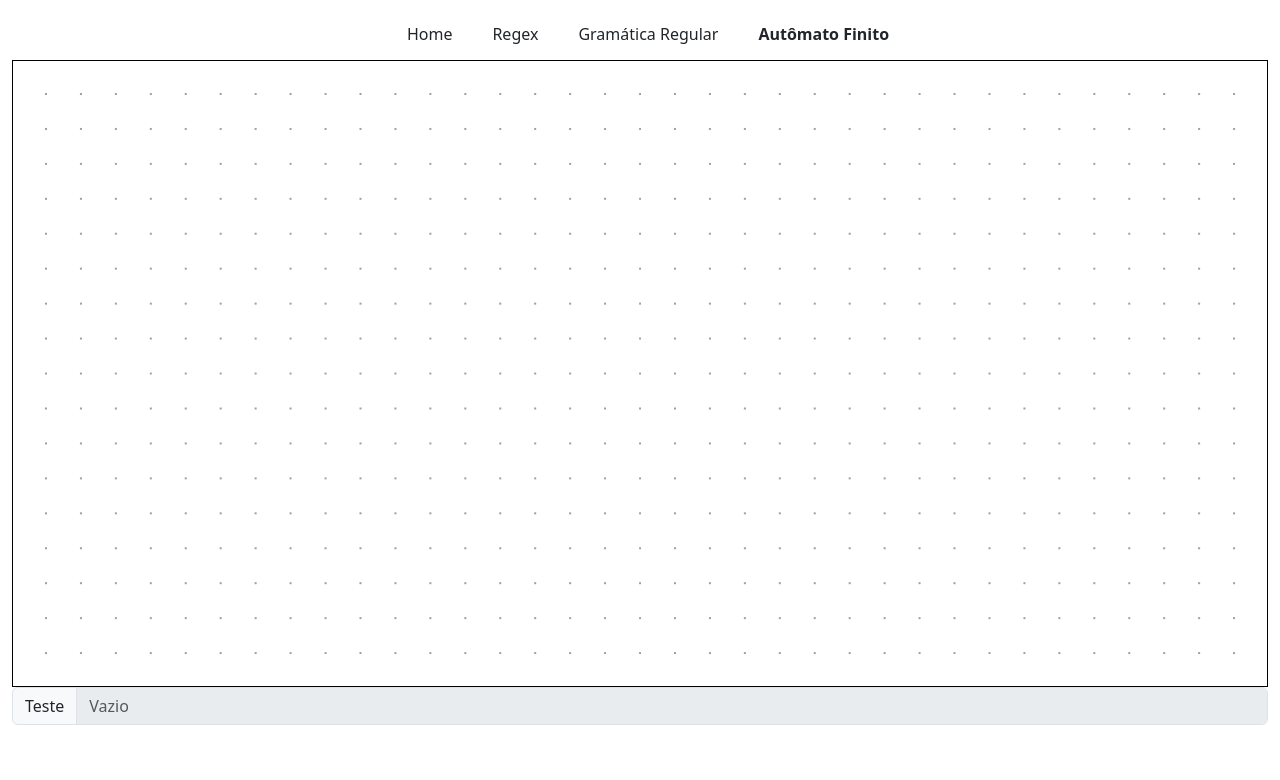
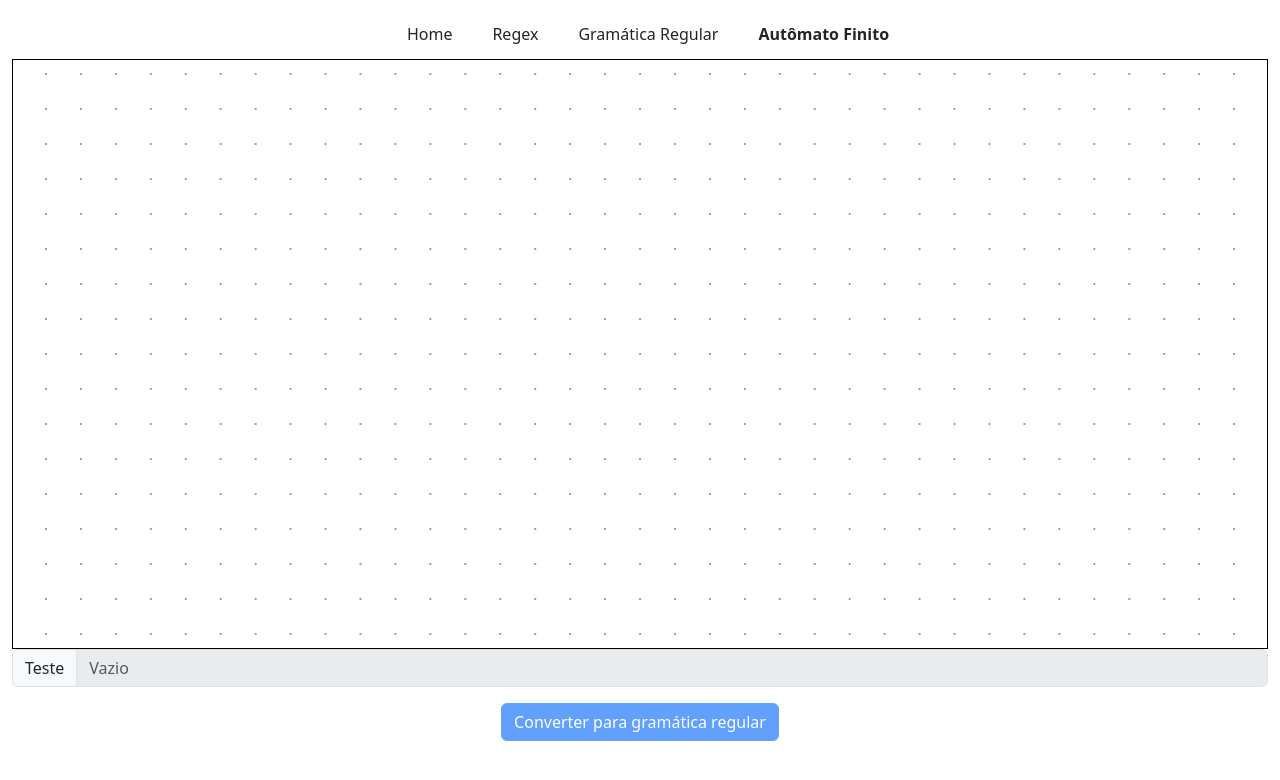
Before and after one commit to Igorjr19/clone-flap, a React (Vite) app: page /#/FiniteAutomata in a window 1280 px wide. Shown: the top 780 px of the page. Built offline with nearby package versions, Linux system fonts and the light colour scheme.

Commit message:
Add conversions

```diff
--- a/src/App.tsx
+++ b/src/App.tsx
@@ -2,6 +2,7 @@ import 'bootstrap/dist/css/bootstrap.min.css';
 import { useEffect, useState } from 'react';
 import { Container } from 'react-bootstrap';
 import { HashRouter, Route, Routes } from 'react-router-dom';
+import { useApp } from './app.hook';
 import Header from './components/header/header';
 import FiniteAutomata from './pages/finite-automata/finite-automata';
 import Home from './pages/home/home';
@@ -26,17 +27,52 @@ function App() {
     document.body.dataset.bsTheme = theme;
   }, [theme]);
 
+  const {
+    regex,
+    setRegex,
+    rules,
+    setRules,
+    circles,
+    setCircles,
+    links,
+    setLinks,
+  } = useApp();
+
   return (
     <HashRouter>
       <Header />
       <Container fluid className="min-100" data-bs-theme={theme}>
         <Routes>
           <Route path="/" element={<Home />} />
-          <Route path="/regex" element={<Regex />} />
-          <Route path="/regular-grammar" element={<RegularGrammar />} />
+          <Route
+            path="/regex"
+            element={<Regex regex={regex} setRegex={setRegex} />}
+          />
+          <Route
+            path="/regular-grammar"
+            element={
+              <RegularGrammar
+                rules={rules}
+                setRules={setRules}
+                setCircles={setCircles}
+                setLinks={setLinks}
+                setRegex={setRegex}
+              />
+            }
+          />
           <Route
             path="/FiniteAutomata"
-            element={<FiniteAutomata theme={theme} />}
+            element={
+              <FiniteAutomata
+                theme={theme}
+                circles={circles}
+                setCircles={setCircles}
+                links={links}
+                setLinks={setLinks}
+                setRules={setRules}
+                setRegex={setRegex}
+              />
+            }
           />
         </Routes>
       </Container>
--- /dev/null
+++ b/src/app.hook.ts
@@ -0,0 +1,21 @@
+import { useState } from 'react';
+import { Circle, Link } from './pages/finite-automata/finite-automata';
+import { Rule } from './pages/regular-grammar/regular-grammar';
+
+export const useApp = () => {
+  const [regex, setRegex] = useState<string>('');
+  const [rules, setRules] = useState<Rule[]>([]);
+  const [circles, setCircles] = useState<Circle[]>([]);
+  const [links, setLinks] = useState<Link[]>([]);
+
+  return {
+    regex,
+    setRegex,
+    rules,
+    setRules,
+    circles,
+    setCircles,
+    links,
+    setLinks,
+  };
+};
--- a/src/pages/finite-automata/finite-automata.tsx
+++ b/src/pages/finite-automata/finite-automata.tsx
@@ -1,11 +1,19 @@
 import React, { useEffect, useState } from 'react';
-import { Container, Dropdown, Form, InputGroup } from 'react-bootstrap';
+import { Button, Container, Dropdown, Form, InputGroup } from 'react-bootstrap';
+import { useNavigate } from 'react-router-dom';
 import Canvas from '../../components/canvas/canvas';
+import { Rule } from '../regular-grammar/regular-grammar';
 
 const CIRCLE_RADIUS = 20;
 
 interface FiniteAutomataProps {
   theme: 'light' | 'dark';
+  circles: Circle[];
+  setCircles: React.Dispatch<React.SetStateAction<Circle[]>>;
+  links: Link[];
+  setLinks: React.Dispatch<React.SetStateAction<Link[]>>;
+  setRegex: React.Dispatch<React.SetStateAction<string>>;
+  setRules: React.Dispatch<React.SetStateAction<Rule[]>>;
 }
 
 export interface Coordinate {
@@ -27,9 +35,15 @@ export interface Link {
   symbols: string[];
 }
 
-const FiniteAutomata: React.FC<FiniteAutomataProps> = (
-  props: FiniteAutomataProps,
-) => {
+const FiniteAutomata: React.FC<FiniteAutomataProps> = ({
+  circles,
+  links,
+  setCircles,
+  setLinks,
+  setRegex,
+  setRules,
+  ...props
+}: FiniteAutomataProps) => {
   const [canvasOffset, setCanvasOffset] = useState<Coordinate>({ x: 0, y: 0 });
   const [canvasSize, setCanvasSize] = useState<Coordinate>({ x: 0, y: 0 });
 
@@ -40,7 +54,6 @@ const FiniteAutomata: React.FC<FiniteAutomataProps> = (
     y: 0,
   });
 
-  const [circles, setCircles] = useState<Circle[]>([]);
   const [selectedCircle, setSelectedCircle] = useState<Circle[]>([]);
 
   const [isDragging, setIsDragging] = useState<boolean>(false);
@@ -50,7 +63,6 @@ const FiniteAutomata: React.FC<FiniteAutomataProps> = (
   const [dragOffset, setDragOffset] = useState<Coordinate | null>(null);
   const [isSelectingArea, setIsSelectingArea] = useState<boolean>(false);
 
-  const [links, setLinks] = useState<Link[]>([]);
   const [isAddingLink, setIsAddingLink] = useState<boolean>(false);
   const [linkStart, setLinkStart] = useState<Circle | null>(null);
   const [linkOffset, setLinkOffset] = useState<Coordinate | null>(null);
@@ -371,7 +383,7 @@ const FiniteAutomata: React.FC<FiniteAutomataProps> = (
 
   useEffect(() => {
     checkEnabled();
-  }, [circles, links]);
+  }, [circles, links, selectedCircle]);
 
   useEffect(() => {
     document.addEventListener('click', handleClickOutside);
@@ -454,6 +466,47 @@ const FiniteAutomata: React.FC<FiniteAutomataProps> = (
     setResult(
       e.target.value === '' ? false : finiteAutomataTest(e.target.value),
     );
+  };
+
+  const convertToRegularGrammar = () => {
+    const initialState = circles.find((circle) => circle.isInitial);
+    if (!initialState) {
+      return;
+    }
+    const finalStates = circles.filter((circle) => circle.isFinal);
+    const linksMap = new Map<number, Link[]>();
+    links.forEach((link) => {
+      if (linksMap.has(link.from.id)) {
+        linksMap.get(link.from.id)?.push(link);
+      } else {
+        linksMap.set(link.from.id, [link]);
+      }
+    });
+    const rules: Rule[] = [];
+    links.forEach((link) => {
+      link.symbols.forEach((symbol) => {
+        rules.push({
+          left: `Q${link.from.id}`,
+          right: symbol === '' ? [''] : [symbol],
+        });
+      });
+    });
+    finalStates.forEach((finalState) => {
+      if (finalState === initialState) {
+        rules.push({
+          left: `Q${finalState.id}`,
+          right: [''],
+        });
+      }
+    });
+    setRules(rules);
+  };
+
+  const navigate = useNavigate();
+
+  const handleConvert = () => {
+    convertToRegularGrammar();
+    navigate('/regular-grammar');
   };
 
   return (
@@ -568,6 +621,9 @@ const FiniteAutomata: React.FC<FiniteAutomataProps> = (
           }}
         />
       </InputGroup>
+      <Button onClick={handleConvert} disabled={disabled}>
+        Converter para gramática regular
+      </Button>
       {showMenu && (
         <Dropdown.Menu
           show
--- a/src/pages/regex/regex.tsx
+++ b/src/pages/regex/regex.tsx
@@ -1,8 +1,12 @@
 import { useEffect, useState } from 'react';
 import { Container, Form, InputGroup, Stack } from 'react-bootstrap';
 
-function Regex() {
-  const [regex, setRegex] = useState('');
+interface IRegex {
+  regex: string;
+  setRegex: React.Dispatch<React.SetStateAction<string>>;
+}
+
+function Regex({ regex, setRegex }: IRegex) {
   const [input1, setInput1] = useState('');
   const [input2, setInput2] = useState('');
   const [result1, setResult1] = useState(false);
@@ -45,6 +49,13 @@ function Regex() {
 
   const green = theme === 'light' ? 'lightgreen' : 'darkgreen';
   const red = theme === 'light' ? 'lightcoral' : 'darkred';
+
+  useEffect(() => {
+    setRegex(regex);
+    setResult1(checkRegex(regex, input1));
+    setResult2(checkRegex(regex, input2));
+    setEmpty(regex === '');
+  }, [regex, input1, input2]);
 
   return (
     <Container>
--- a/src/pages/regular-grammar/regular-grammar.tsx
+++ b/src/pages/regular-grammar/regular-grammar.tsx
@@ -6,15 +6,30 @@ import {
 import { FontAwesomeIcon } from '@fortawesome/react-fontawesome';
 import React, { useEffect, useState } from 'react';
 import { Accordion, Button, Container, Form } from 'react-bootstrap';
+import { useNavigate } from 'react-router-dom';
+import { Circle, Link } from '../finite-automata/finite-automata';
 
-interface Rule {
+export interface Rule {
   left: string;
   right: string[];
 }
 
-function RegularGrammar() {
-  const startSymbol = 'S';
-  const [rules, setRules] = useState<Rule[]>([]);
+interface IRegularGrammar {
+  rules: Rule[];
+  setRules: React.Dispatch<React.SetStateAction<Rule[]>>;
+  setCircles: React.Dispatch<React.SetStateAction<Circle[]>>;
+  setLinks: React.Dispatch<React.SetStateAction<Link[]>>;
+  setRegex: React.Dispatch<React.SetStateAction<string>>;
+}
+
+function RegularGrammar({
+  rules,
+  setRules,
+  setCircles,
+  setLinks,
+  setRegex,
+}: IRegularGrammar) {
+  const startSymbol = rules[0]?.left || 'S';
   const [terminals, setTerminals] = useState<string[]>([]);
   const [test, setTest] = useState('');
   const [result, setResult] = useState(true);
@@ -255,6 +270,75 @@ function RegularGrammar() {
     return width + 45; // Add some padding
   };
 
+  const convertRulesToRegex = () => {
+    const regexParts: string[] = [];
+
+    const buildRegex = (
+      symbol: string,
+      visited: Set<string> = new Set(),
+    ): string => {
+      if (visited.has(symbol)) {
+        return '';
+      }
+      visited.add(symbol);
+
+      const matchingRules = rules.filter((rule) => rule.left === symbol);
+      const parts: string[] = [];
+
+      for (const rule of matchingRules) {
+        for (const production of rule.right) {
+          if (production === '') {
+            parts.push('');
+          } else if (production.length === 1) {
+            parts.push(production);
+          } else {
+            const terminalPart = production.slice(0, -1);
+            const nextNonTerminal = production.slice(-1);
+            parts.push(
+              `${terminalPart}${buildRegex(nextNonTerminal, new Set(visited))}`,
+            );
+          }
+        }
+      }
+
+      return parts.length > 1 ? `(${parts.join('|')})` : parts[0];
+    };
+
+    regexParts.push(buildRegex(startSymbol));
+
+    return regexParts.join('|');
+  };
+
+  const isValidRegex = (regex: string) => {
+    if (regex.includes('undefined')) {
+      return false;
+    }
+    try {
+      new RegExp(regex);
+      return true;
+    } catch (e) {
+      return false;
+    }
+  };
+
+  const navigate = useNavigate();
+
+  const handleConvertToRegex = () => {
+    const regex = convertRulesToRegex();
+
+    if (regex) {
+      if (!isValidRegex(regex)) {
+        // TODO - Alterar para um modal
+        alert(
+          'A gramática não pode ser convertida para uma expressão regular.',
+        );
+        return;
+      }
+      setRegex(regex);
+      navigate('/regex');
+    }
+  };
+
   return (
     <Container style={{ padding: '5vh 0' }} data-bs-theme={theme}>
       <h1>Gramática Regular</h1>
@@ -289,6 +373,9 @@ function RegularGrammar() {
         </Button>
         <Button variant="outline-success" onClick={handleExample}>
           Exemplo
+        </Button>
+        <Button variant="outline-info" onClick={handleConvertToRegex}>
+          Converter para RegEx
         </Button>
       </Container>
       {rules.map((rule, leftIndex) => (
```
